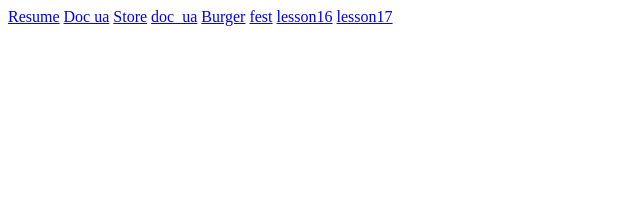
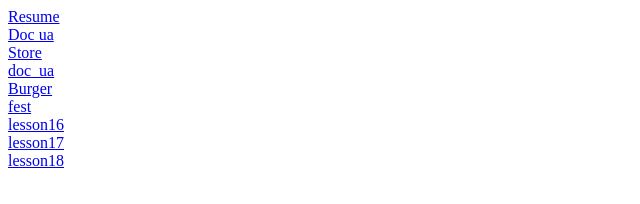
Before and after one commit to lbeketl/circle_web_ac, a plain HTML site: page index.html in a window 1280 px wide. Shown: the whole page, without its empty margins (0-640 px from the left). Drawn offline with Linux system fonts and the light colour scheme.

Commit message:
Update index.html

```diff
--- a/index.html
+++ b/index.html
@@ -5,13 +5,14 @@
   <meta charset="utf-8">
 </head>
 <body>
-  <a href="#">Resume</a>
-  <a href="doc_ua/index.html">Doc ua</a>
-  <a href="lesson9/index.html">Store</a>
-  <a href="les12/index.html">doc_ua</a>
-  <a href="les14_part2/index.html">Burger</a>
-  <a href="les15/index.html">fest</a>
-   <a href="les16/index.html">lesson16</a>
-    <a href="les17/index.html">lesson17</a>
+  <a href="#">Resume</a><br>
+  <a href="doc_ua/index.html">Doc ua</a><br>
+  <a href="lesson9/index.html">Store</a><br>
+  <a href="les12/index.html">doc_ua</a><br>
+  <a href="les14_part2/index.html">Burger</a><br>
+  <a href="les15/index.html">fest</a><br>
+   <a href="les16/index.html">lesson16</a><br>
+    <a href="les17/index.html">lesson17</a><br>
+  <a href="les18/index.html">lesson18</a>
 </body>
 </html>
```
